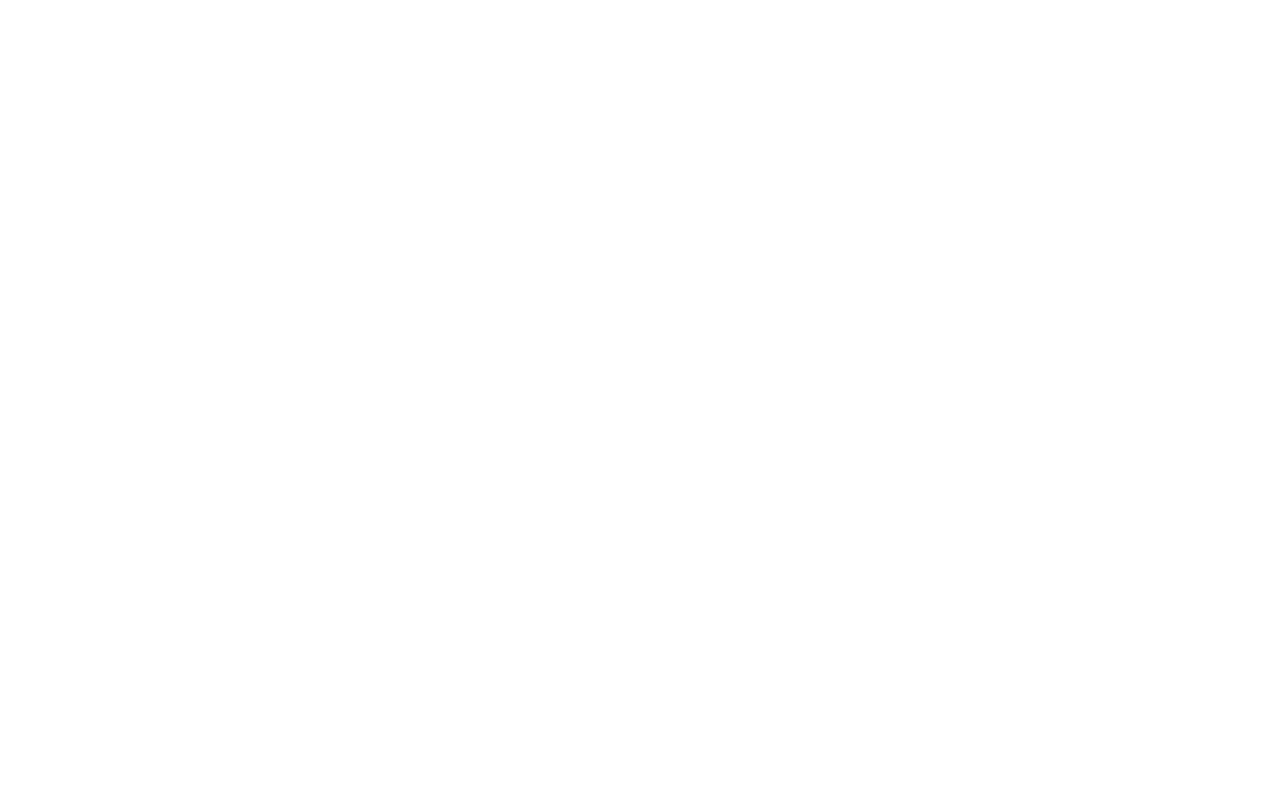
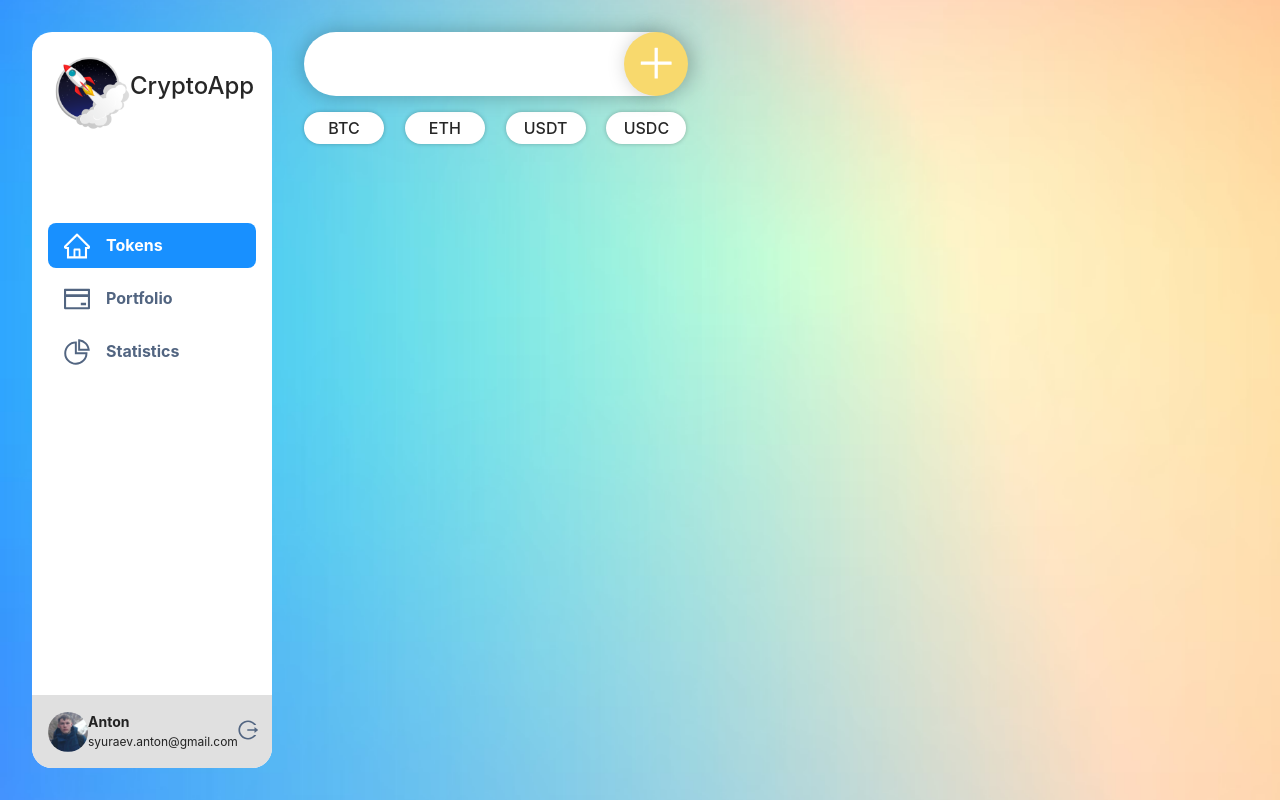
Before and after one commit to George70-svg/CryptoApp, a Vue app: page /tokens in a window 1280 px wide. Before the commit this address had no page. Built offline with nearby package versions, Linux system fonts and the light colour scheme.

Commit message:
Added real routing. Added non-functional search for tokens.

```diff
--- a/src/router/router.js
+++ b/src/router/router.js
@@ -1,8 +1,30 @@
 import { createWebHistory, createRouter } from 'vue-router'
 import LoginPage from '@/views/login/LoginPage.vue'
 import CryptoPage from '@/views/crypto/CryptoPage.vue'
+import StatisticsPage from "@/views/crypto/content/StatisticsPage/StatisticsPage.vue";
+import PortfolioPage from "@/views/crypto/content/PortfolioPage/PortfolioPage.vue";
+import TokensPage from "@/views/crypto/content/TokensPage/TokensPage.vue";
 
-const history = createWebHistory()
+/*TODO: [@asiuraev 06.10.2022] Add typescript validations */
+
+const contentRoutes = [
+    {
+        path: '/tokens',
+        name: 'TokensPage',
+        component: TokensPage,
+    },
+    {
+        path: '/portfolio',
+        name: 'PortfolioPage',
+        component: PortfolioPage,
+    },
+    {
+        path: '/statistics',
+        name: 'StatisticsPage',
+        component: StatisticsPage,
+    },
+]
+
 const routes = [
     {
         path: '/',
@@ -13,9 +35,12 @@
         path: '/crypto',
         name: 'CryptoPage',
         component: CryptoPage,
+        redirect: { name: 'TokensPage' },
+        children: contentRoutes,
     },
 ]
 
+const history = createWebHistory()
 const router = createRouter({
     history,
     routes,
--- a/src/style.css
+++ b/src/style.css
@@ -1,3 +1,17 @@
+body {
+  margin: 0;
+  display: flex;
+  place-items: center;
+  min-width: 320px;
+  min-height: 100vh;
+}
+
+h1 {
+  font-size: 48px;
+  font-weight: bold;
+  line-height: 1.1;
+}
+
 :root {
   font-family: Inter, Avenir, Helvetica, Arial, sans-serif;
   font-size: 16px;
@@ -14,38 +28,6 @@
   -webkit-text-size-adjust: 100%;
 }
 
-a {
-  font-weight: 500;
-  color: #646cff;
-  text-decoration: inherit;
-}
-a:hover {
-  color: #535bf2;
-}
-
-a {
-  font-weight: 500;
-  color: #646cff;
-  text-decoration: inherit;
-}
-a:hover {
-  color: #535bf2;
-}
-
-body {
-  margin: 0;
-  display: flex;
-  place-items: center;
-  min-width: 320px;
-  min-height: 100vh;
-}
-
-h1 {
-  font-size: 48px;
-  font-weight: bold;
-  line-height: 1.1;
-}
-
 :root {
   --primary-color: hsl(202deg, 91%, 13%);
   --primary-text-color: #526581;
@@ -53,12 +35,23 @@
   --thirtry-text-color: var(--grey-800);
 }
 
+:root {
+  --fs-1: 1rem;
+  --fs-2: 1.2rem;
+  --fs-3: 1.4rem;
+  --fs-4: 1.6rem;
+  --fs-5: 1.8rem;
+  --fs-6: 2rem;
+  --fs-7: 2.2rem;
+  --fs-8: 2.4rem;
+}
 
 :root {
   --white: rgb(255, 255, 255);
   --blue: #1890FF;
-  --light-blue: #40A9FF;
+  --light-blue: #6fb6fa;
   --yellow: #F8D96D;
+  --dark-yellow: #efbe00;
   --red: #ED3D3D;
   --green: #7DD76F;
   --color-grey-dark-1: hsl(202deg 91% 13%);
@@ -84,5 +77,12 @@
 }
 
 :root {
+  --default-transition: .3s;
+}
+
+:root {
   --primary-shadow: 0 4px 10px 0 rgba(0 , 0, 0, 25%);
+  --small-shadow: 0 0 4px 0 rgba(0 , 0, 0, 25%);
+  --secondary-shadow: 0 0 20px 0 rgba(0 , 0, 0, 25%);
+  --half-hor-shadow: 4px 0 20px 0 rgba(0 , 0, 0, 25%);
 }
--- a/src/views/crypto/content/ContentBar.vue
+++ b/src/views/crypto/content/ContentBar.vue
@@ -1,14 +1,24 @@
 <template>
   <div class="contentBar-container">
 
-    <div class="contentBar" />
+    <div class="contentBar">
+      <router-view
+          v-slot="{ Component }"
+      >
+        <component :is="Component" />
+      </router-view>
+    </div>
 
   </div>
 </template>
 
 <script>
+import PortfolioPage from "@/views/crypto/content/PortfolioPage/PortfolioPage.vue";
+import StatisticsPage from "@/views/crypto/content/StatisticsPage/StatisticsPage.vue";
+import TokensPage from "@/views/crypto/content/TokensPage/TokensPage.vue";
 export default {
   name: 'ContentBar',
+  components: {TokensPage, StatisticsPage, PortfolioPage},
 }
 </script>
 
@@ -23,7 +33,7 @@
   .contentBar {
     flex-grow: 1;
     margin: 2rem 2rem 2rem 1rem;
-    background-color: var(--white);
+    /*background-color: var(--white);*/
   }
 }
 
--- /dev/null
+++ b/src/views/crypto/content/PortfolioPage/PortfolioPage.vue
@@ -0,0 +1,13 @@
+<template>
+  <h1>PortfolioPage</h1>
+</template>
+
+<script>
+export default {
+  name: "PortfolioPage"
+}
+</script>
+
+<style scoped lang="scss">
+
+</style>
--- /dev/null
+++ b/src/views/crypto/content/StatisticsPage/StatisticsPage.vue
@@ -0,0 +1,13 @@
+<template>
+  <h1>StatisticsPage</h1>
+</template>
+
+<script>
+export default {
+  name: "StatisticsPage"
+}
+</script>
+
+<style scoped lang="scss">
+
+</style>
--- /dev/null
+++ b/src/views/crypto/content/TokensPage/TokensPage.vue
@@ -0,0 +1,15 @@
+<template>
+  <search-add-token />
+</template>
+
+<script>
+import SearchAddToken from "@/views/crypto/content/TokensPage/components/search-add-token.vue";
+export default {
+  name: "TokensPage",
+  components: {SearchAddToken}
+}
+</script>
+
+<style scoped lang="scss">
+
+</style>
--- /dev/null
+++ b/src/views/crypto/content/TokensPage/components/search-add-token.vue
@@ -0,0 +1,85 @@
+<template>
+  <div class="search-add-token-container">
+    <div class="search-add-input">
+      <input type="text">
+      <button>
+        <plus-outlined class="icon"/>
+      </button>
+    </div>
+
+    <div class="add-badges">
+      <token-badge v-for="token in defaultTokens" :token="token"/>
+    </div>
+  </div>
+</template>
+
+<script lang="ts">
+import { PlusOutlined } from '@ant-design/icons-vue'
+import {ref} from "vue";
+import TokenBadge from "@/views/crypto/content/TokensPage/components/token-badge.vue";
+
+export default {
+  name: "SearchAddToken",
+  components: {TokenBadge, PlusOutlined },
+  setup() {
+    const defaultTokens = ref<string[]>([ "BTC", "ETH", "USDT", "USDC" ])
+
+    return {
+      defaultTokens
+    }
+  }
+}
+</script>
+
+<style scoped lang="scss">
+  .search-add-token-container {
+
+    .search-add-input {
+      width: content-box;
+      position: relative;
+      display: flex;
+      align-items: center;
+
+      input {
+        width: 22rem;
+        height: 4rem;
+        padding-left: 2rem;
+        font-size: var(--fs-3);
+        border-bottom-left-radius: 4rem;
+        border-top-left-radius: 4rem;
+        box-shadow: var(--secondary-shadow);
+        border: none;
+        outline:none;
+      }
+
+      button {
+        position: relative;
+        right: 2rem;
+        height: 4rem;
+        width: 4rem;
+        background-color: var(--yellow);
+        border: none;
+        border-radius: 4rem;
+        box-shadow: var(--half-hor-shadow);
+        cursor: pointer;
+        transition: background-color var(--default-transition);
+
+        &:hover {
+          background-color: var(--dark-yellow);
+          transition: background-color var(--default-transition);
+        }
+
+        .icon {
+          font-size: var(--fs-8);
+          color: var(--white);
+        }
+      }
+    }
+
+    .add-badges {
+      display: flex;
+      margin-top: 1rem;
+      justify-content: start;
+    }
+  }
+</style>
--- /dev/null
+++ b/src/views/crypto/content/TokensPage/components/token-badge.vue
@@ -0,0 +1,40 @@
+<template>
+  <div class="token-badge">
+    {{ token }}
+  </div>
+</template>
+
+<script>
+export default {
+  name: "TokenBadge",
+  props: {
+    token: {
+      type: String,
+      required: true,
+    }
+  }
+}
+</script>
+
+<style scoped lang="scss">
+  .token-badge {
+    width: 5rem;
+    height: 2rem;
+    margin-right: 1.3rem;
+    font-size: var(--fs-1);
+    font-weight: 500;
+    line-height: 2rem;
+    background-color: var(--white);
+    box-shadow: var(--small-shadow);
+    border-radius: 1rem;
+    text-align: center;
+    cursor: pointer;
+    transition: all var(--default-transition);
+
+    &:hover {
+      box-shadow: var(--primary-shadow);
+      font-weight: 700;
+      transition: all var(--default-transition);
+    }
+  }
+</style>
--- a/src/views/crypto/navbar/components/Logo.vue
+++ b/src/views/crypto/navbar/components/Logo.vue
@@ -45,7 +45,7 @@
   img {
     width: 80px;
     cursor: pointer;
-    transition: transform .3s;
+    transition: transform var(--default-transition);
   }
 
   h2 {
--- a/src/views/crypto/navbar/components/Portfolio.vue
+++ b/src/views/crypto/navbar/components/Portfolio.vue
@@ -1,5 +1,5 @@
 <template>
-  <router-link active-class="active-item" to="/">
+  <router-link active-class="active-item" to="portfolio">
     <div class="listItem-container">
       <CreditCardOutlined
           class="icon"
@@ -36,7 +36,7 @@
   margin: 0.5rem 1rem;
   border-radius: 8px;
   cursor: pointer;
-  transition: background-color .3s;
+  transition: background-color var(--default-transition);
 
   .icon {
     font-size: 26px;
@@ -62,7 +62,7 @@
 
   &:hover {
     background-color: var(--light-blue);
-    transition: background-color .3s;
+    transition: background-color var(--default-transition);
 
     .icon {
       color: var(--white);
--- a/src/views/crypto/navbar/components/Statistics.vue
+++ b/src/views/crypto/navbar/components/Statistics.vue
@@ -1,5 +1,5 @@
 <template>
-  <router-link active-class="active-item" to="/">
+  <router-link active-class="active-item" to="statistics">
     <div class="listItem-container">
       <PieChartOutlined
           class="icon"
@@ -36,7 +36,7 @@
   margin: 0.5rem 1rem;
   border-radius: 8px;
   cursor: pointer;
-  transition: background-color .3s;
+  transition: background-color var(--default-transition);
 
   .icon {
     font-size: 26px;
@@ -62,7 +62,7 @@
 
   &:hover {
     background-color: var(--light-blue);
-    transition: background-color .3s;
+    transition: background-color var(--default-transition);
 
     .icon {
       color: var(--white);
--- a/src/views/crypto/navbar/components/Tokens.vue
+++ b/src/views/crypto/navbar/components/Tokens.vue
@@ -1,5 +1,5 @@
 <template>
-  <router-link active-class="active-item" to="/">
+  <router-link active-class="active-item" to="tokens">
     <div class="listItem-container">
       <HomeOutlined
           class="icon"
@@ -36,7 +36,7 @@
   margin: 0.5rem 1rem;
   border-radius: 8px;
   cursor: pointer;
-  transition: background-color .3s;
+  transition: background-color var(--default-transition);
 
   .icon {
     font-size: 26px;
@@ -62,7 +62,7 @@
 
   &:hover {
     background-color: var(--light-blue);
-    transition: background-color .3s;
+    transition: background-color var(--default-transition);
 
     .icon {
       color: var(--white);
```
